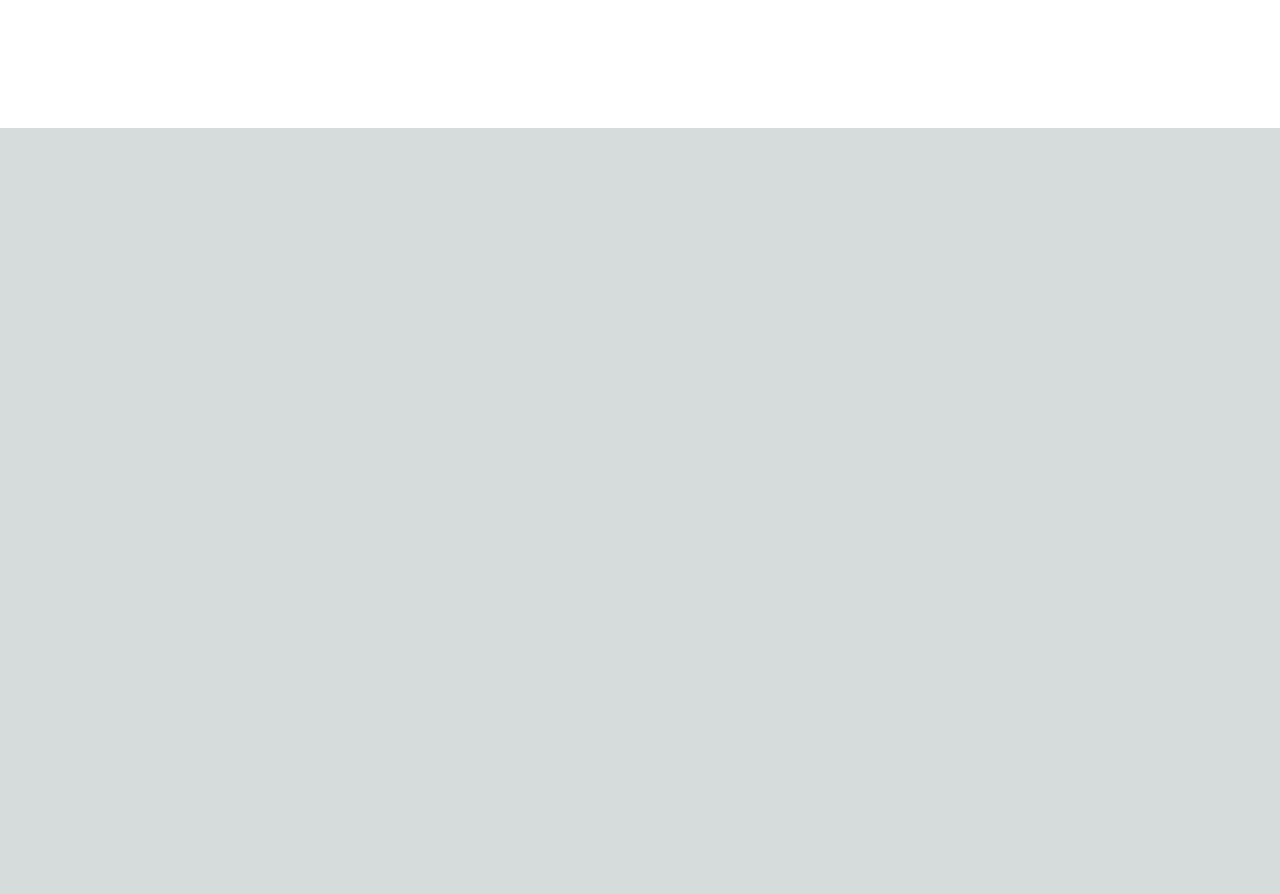
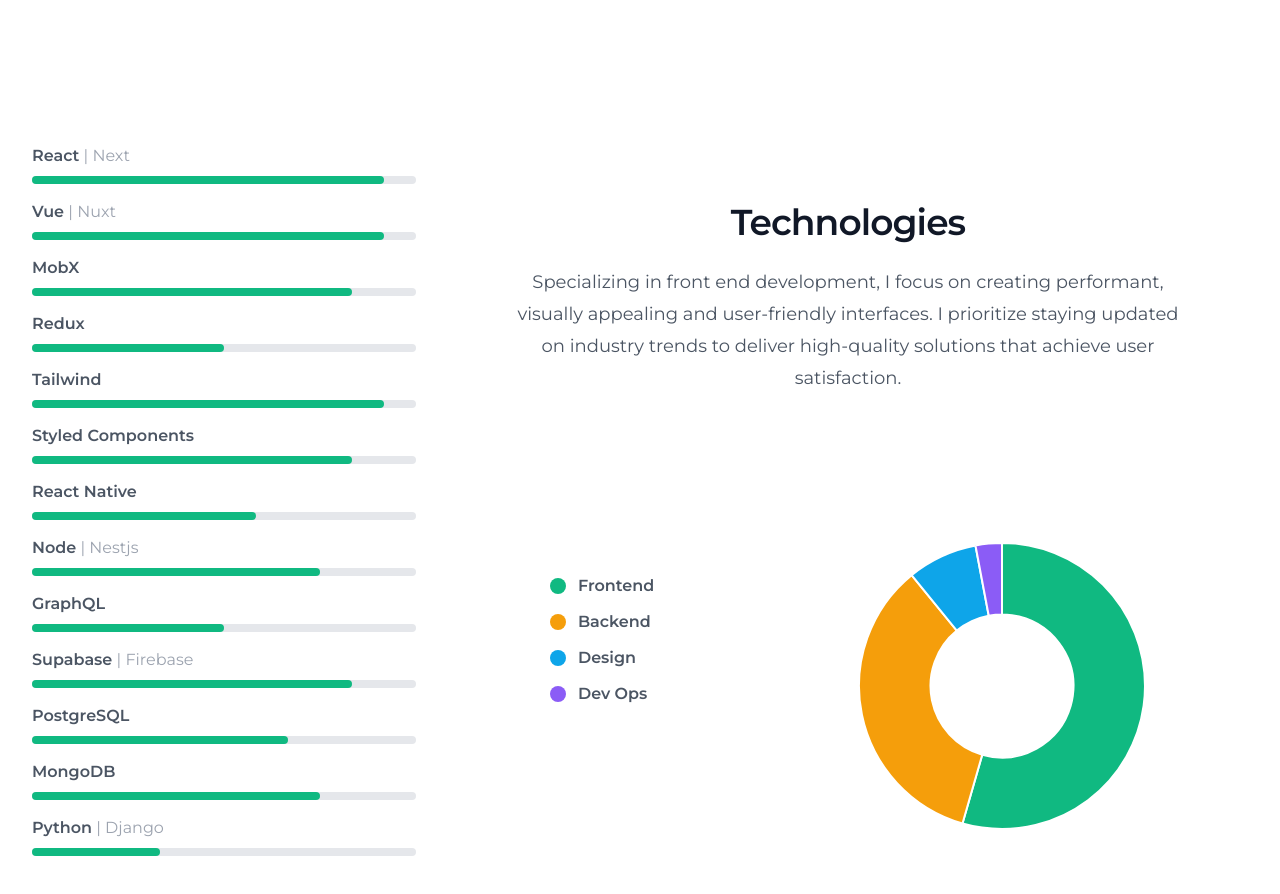
Before and after one commit to JordanNeeb/marketing-website, a Next.js app: page / in a window 1280 px wide. Shown: the part 2160-3054 px from the top of the page. Before the commit the page ends 2288 px from the top, so only its background shows below. Built offline with nearby package versions, Linux system fonts and the light colour scheme.

Commit message:
adds skills section

```diff
--- /dev/null
+++ b/app/components/Skills.js
@@ -0,0 +1,118 @@
+"use client";
+
+import { Chart as ChartJS, ArcElement } from "chart.js";
+import { Doughnut } from "react-chartjs-2";
+
+ChartJS.register(ArcElement);
+
+const skills = [
+  { technology: "React", secondary: "Next", width: "w-11/12" },
+  { technology: "Vue", secondary: "Nuxt", width: "w-11/12" },
+  { technology: "MobX", width: "w-10/12" },
+  { technology: "Redux", width: "w-6/12" },
+  { technology: "Tailwind", width: "w-11/12" },
+  { technology: "Styled Components", width: "w-10/12" },
+  { technology: "React Native", width: "w-7/12" },
+  { technology: "Node", secondary: "Nestjs", width: "w-9/12" },
+  { technology: "GraphQL", width: "w-6/12" },
+  { technology: "Supabase", secondary: "Firebase", width: "w-10/12" },
+  { technology: "PostgreSQL", width: "w-8/12" },
+  { technology: "MongoDB", width: "w-9/12" },
+  { technology: "Python", secondary: "Django", width: "w-4/12" },
+];
+
+const frontendDoughnutData = {
+  datasets: [
+    {
+      data: [55, 35, 8, 3],
+      backgroundColor: [
+        "rgb(16, 185, 129)",
+        "rgb(245,158,11)",
+        "rgb(14,165,233)",
+        "rgb(139,92,246)",
+      ],
+    },
+  ],
+};
+
+const backendDoughnutData = {
+  datasets: [
+    {
+      data: [8, 4],
+      backgroundColor: ["rgb(16, 185, 129)", "rgb(229, 231, 235)"],
+    },
+  ],
+};
+
+const Skills = () => {
+  return (
+    <div className="bg-white pb-24 sm:pb-32">
+      <div className="mx-auto max-w-7xl px-6 lg:px-8">
+        <dl className="grid grid-cols-1 gap-x-8 gap-y-16 text-center lg:grid-cols-3">
+          <div>
+            {skills.map((skill) => (
+              <div className="mt-4 text-left text-gray-600 font-semibold">
+                <span>{skill.technology}</span>
+                {skill.secondary ? (
+                  <span className="text-gray-400 font-normal">
+                    {" "}
+                    | {skill.secondary}
+                  </span>
+                ) : null}
+                <div className="mt-2 h-2 rounded-full bg-gray-200">
+                  <div
+                    className={`h-2 rounded-full bg-emerald-500 ${skill.width}`}
+                  ></div>
+                </div>
+              </div>
+            ))}
+          </div>
+          <div className="flex flex-col justify-around mt-12 col-span-2">
+            <div className="mx-auto max-w-2xl sm:text-center mb-24">
+              <h2 className="text-3xl font-bold tracking-tight text-gray-900 sm:text-4xl">
+                Technologies
+              </h2>
+              <p className="mt-6 text-lg leading-8 text-gray-600">
+                Specializing in front end development, I focus on creating
+                performant, visually appealing and user-friendly interfaces. I
+                prioritize staying updated on industry trends to deliver
+                high-quality solutions that achieve user satisfaction.
+              </p>
+            </div>
+            <div className="flex justify-around items-start">
+              <ul
+                role="list"
+                className="mt-8 space-y-3 leading-6 text-gray-600 font-semibold"
+              >
+                <li className="flex gap-x-3 items-center">
+                  <span className="h-4 w-4 rounded-full bg-emerald-500" />
+                  Frontend
+                </li>
+                <li className="flex gap-x-3 items-center">
+                  <span className="h-4 w-4 rounded-full bg-amber-500" />
+                  Backend
+                </li>
+                <li className="flex gap-x-3 items-center">
+                  <span className="h-4 w-4 rounded-full bg-sky-500" />
+                  Design
+                </li>
+                <li className="flex gap-x-3 items-center">
+                  <span className="h-4 w-4 rounded-full bg-violet-500" />
+                  Dev Ops
+                </li>
+              </ul>
+              <div className="h-72 w-72">
+                <Doughnut data={frontendDoughnutData} />
+              </div>
+            </div>
+          </div>
+          {/* <div className="h-72 w-72">
+            <Doughnut data={backendDoughnutData} />
+          </div> */}
+        </dl>
+      </div>
+    </div>
+  );
+};
+
+export default Skills;
--- a/app/components/WorkHistory.js
+++ b/app/components/WorkHistory.js
@@ -57,7 +57,7 @@
                   aria-hidden="true"
                 />
               </time>
-              <p className="mt-6 text-lg font-semibold leading-8 tracking-tight text-gray-900">
+              <p className="mt-6 text-lg font-semibold leading-8 tracking-tight text-gray-600">
                 {item.name}
               </p>
               <p className="mt-1 flex text-xs leading-5 text-gray-500">
--- a/app/page.js
+++ b/app/page.js
@@ -4,6 +4,7 @@
 import LogoCloud from "./components/LogoCloud";
 import Stats from "./components/Stats";
 import WorkHistory from "./components/WorkHistory";
+import Skills from "./components/Skills";
 
 const montserrat = Montserrat({
   weight: ["400", "600"],
@@ -20,6 +21,7 @@
       <LogoCloud />
       <Stats />
       <WorkHistory />
+      <Skills />
     </div>
   );
 };
--- a/package.json
+++ b/package.json
@@ -11,8 +11,10 @@
   "dependencies": {
     "@headlessui/react": "^1.7.17",
     "@heroicons/react": "^2.1.1",
+    "chart.js": "^4.4.1",
     "next": "14.0.4",
     "react": "^18",
+    "react-chartjs-2": "^5.2.0",
     "react-dom": "^18"
   },
   "devDependencies": {
```
Also changed, not shown: 1 other file (tests, documents, lock files or other folders).
